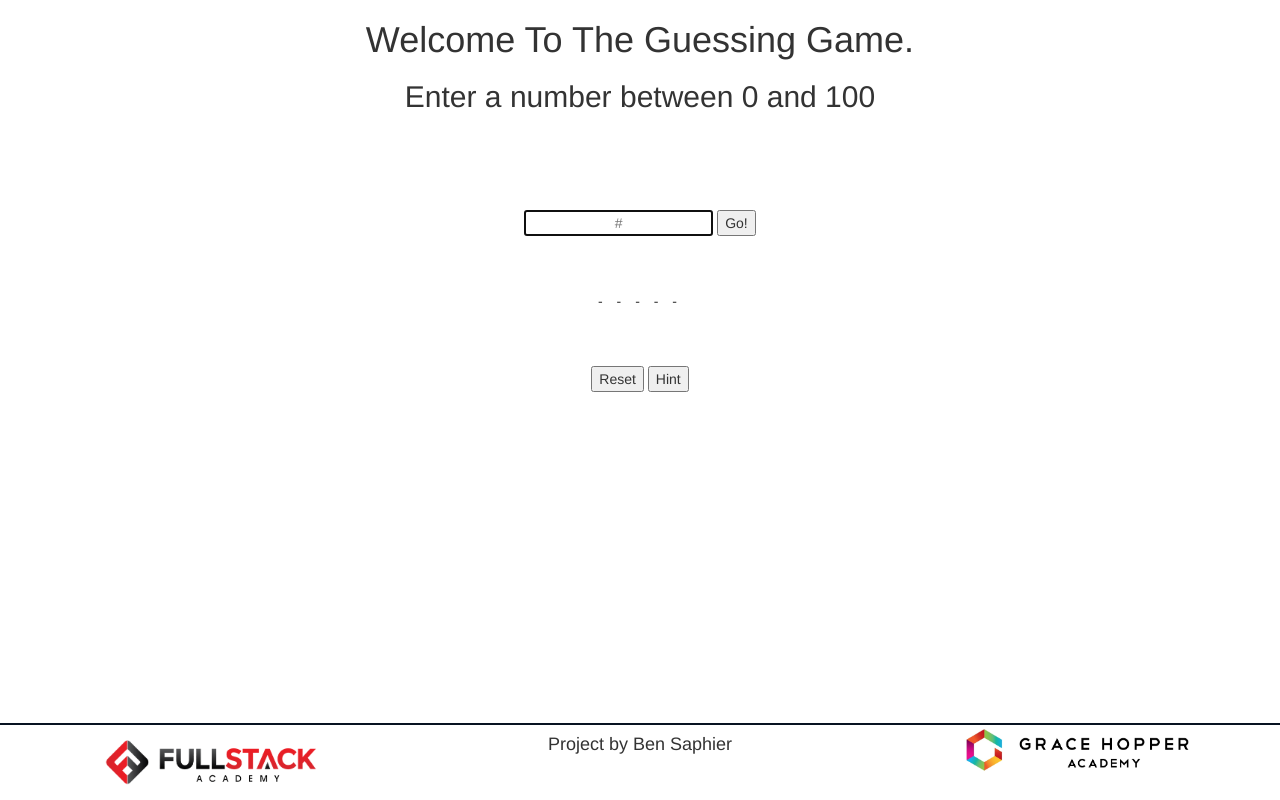
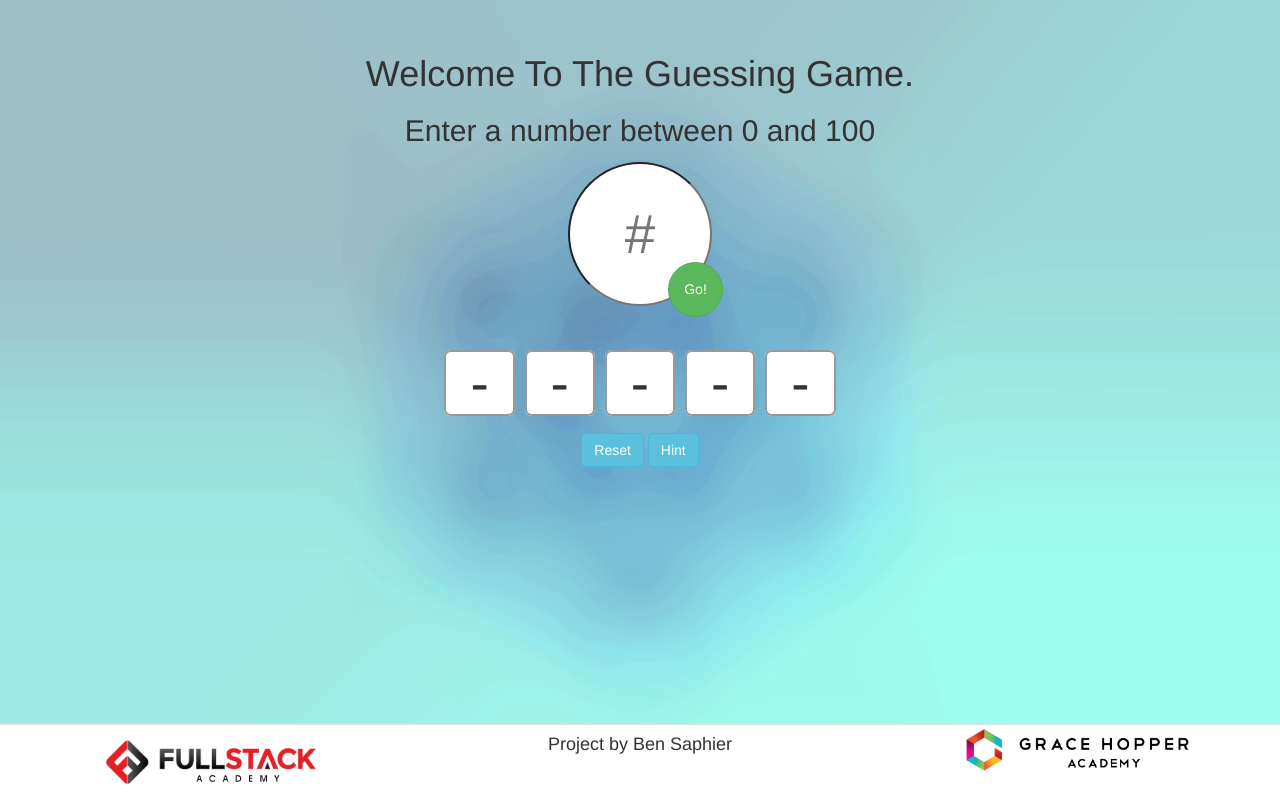
Before and after one commit to bsaphier/simpleGuessingGame, a plain HTML site: page index.html in a window 1280 px wide. Drawn offline with nearby package versions, Linux system fonts and the light colour scheme.

Commit message:
frontend finished i think

```diff
--- a/index.html
+++ b/index.html
@@ -4,27 +4,26 @@
     <title>Ben's Guessing Game</title>
 
     <link rel='stylesheet' type='text/css' href='style.css'>
-
     <link href="https://maxcdn.bootstrapcdn.com/bootstrap/3.3.7/css/bootstrap.min.css" rel="stylesheet" integrity="sha384-BVYiiSIFeK1dGmJRAkycuHAHRg32OmUcww7on3RYdg4Va+PmSTsz/K68vbdEjh4u" crossorigin="anonymous">
 
   </head>
   <body>
 
-      <div id='app' class='container'>
+      <div id='app' class='center container'>
 
-        <div id='headers' class=''>
-          <h1 id='title' class='text-center'>Welcome To The Guessing Game.</h1>
-          <h2 id='instruct' class='text-center'>Enter a number between 0 and 100</h2>
+        <div id='headers'>
+          <h1 id='title'>Welcome To The Guessing Game.</h1>
+          <h2 id='instruct'>Enter a number between 0 and 100</h2>
         </div>
 
-        <div id='main' class='center'>
-          <div id='input-parent' class=''>
-            <input id='player-input' class='center' placeholder='#' maxlength='3' autofocus=autofocus></input>
-            <button id='submit'>Go!</button>
+        <div id='main'>
+          <div id='input-parent'>
+            <input id='player-input' class='center' placeholder='#' maxlength='3'></input>
+            <button id='submit' class='btn btn-success'>Go!</button>
           </div>
 
-          <div id='guesses' class=''>
-            <ul id='guess-list' class='list-inline'>
+          <div id='guesses'>
+            <ul id='guess-list'>
               <li class='guess'>-</li>
               <li class='guess'>-</li>
               <li class='guess'>-</li>
@@ -33,9 +32,9 @@
             </ul>
           </div>
 
-          <div id='menu-btns' class=''>
-            <button id='reset'>Reset</button>
-            <button id='hint'>Hint</button>
+          <div id='menu-btns'>
+            <button id='reset' class='btn btn-info'>Reset</button>
+            <button id='hint' class='btn btn-info'>Hint</button>
           </div>
         </div>
 
--- a/style.css
+++ b/style.css
@@ -1,5 +1,15 @@
 .center {
   text-align: center;
+}
+
+.guess {
+  background-color: white;
+  display: inline;
+  font-size: 55px;
+  border: 2px solid #999999;
+  border-radius: 10%;
+  padding: 0 24px;
+  margin: 0 3px;
 }
 
 ul {
@@ -12,30 +22,44 @@ img {
     height: auto;
 }
 
-#main {
-  padding: 21px 0;
+body {
+    background-image: url('ambientFlower001.png');
+    background-position: center;
+    background-size: cover;
+    background-attachment: fixed;
+}
+
+#app {
+    width: 62%;
+    margin: 34px auto;
+}
+
+#input-parent {
+    position: relative;
+    width: 144px;
+    margin: 2% auto 5%;
+}
+
+#player-input {
+    border-radius: 50%;
+    width: 144px;
+    height: 144px;
+    font-size: 55px;
+}
+
+#submit {
+    border-radius: 50%;
+    width: 55px;
+    height: 55px;
+    position: absolute;
+    top: 100px;
+    left: 100px;
 }
 
 #footer {
     width: 100%;
-    border-top: solid 2px #081321;
+    border-top: solid 2px #dddddd;
     background-color: white;
     position: fixed;
     bottom: 0;
 }
-
-#instruct {
-  margin-bottom: 55px;
-}
-
-#input-parent {
-  padding: 21px 0;
-}
-
-#guesses {
-  margin: 34px 0;
-}
-
-#menu-btns {
-  padding: 21px 0;
-}
```
Also changed, not shown: ambientFlower001.png (added).
